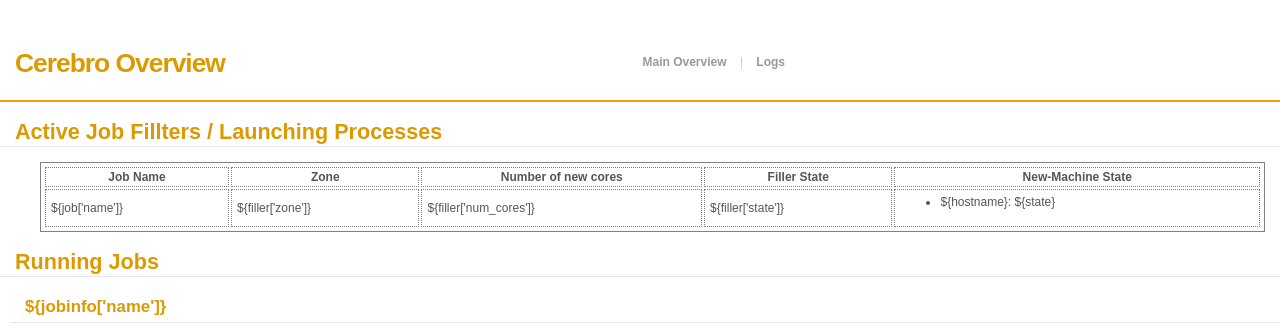
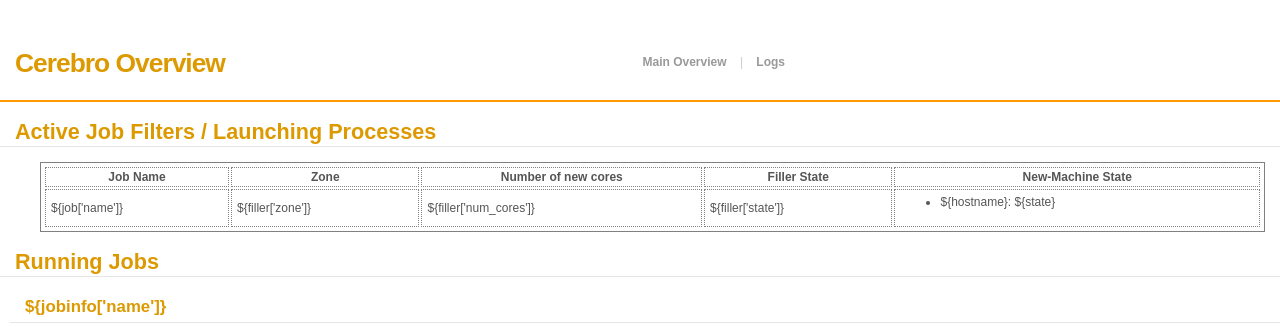
Before and after one commit to ZachGoldberg/Cerebro, a Python web app: template templates/cluster_overview.html in a window 1280 px wide. Shown: the top 327 px of the page. Run offline with Jinja, Linux system fonts and the light colour scheme; the template is opened without the code that fills it, so the values that code supplies are empty.

Commit message:
Update README to describe linked jobs
Fix a couple typos too.

```diff
--- a/default_jobs.json
+++ b/default_jobs.json
@@ -32,7 +32,7 @@
         },
         "recipe_options": {},
         "persistent": true,
-	"linked_job": "Do Nothing",
+        "linked_job": "Do Nothing",
         "task_configuration": {
             "allow_exit": false,
             "name": "Do Nothing 2",
--- a/templates/cluster_overview.html
+++ b/templates/cluster_overview.html
@@ -264,7 +264,7 @@
    </div>
   </div>
   <div id='maincont'>
-    <h2>Active Job Fillters / Launching Processes</h2>
+    <h2>Active Job Filters / Launching Processes</h2>
     <p>
     <table>
       <tr>
```
Also changed, not shown: 1 other file.
